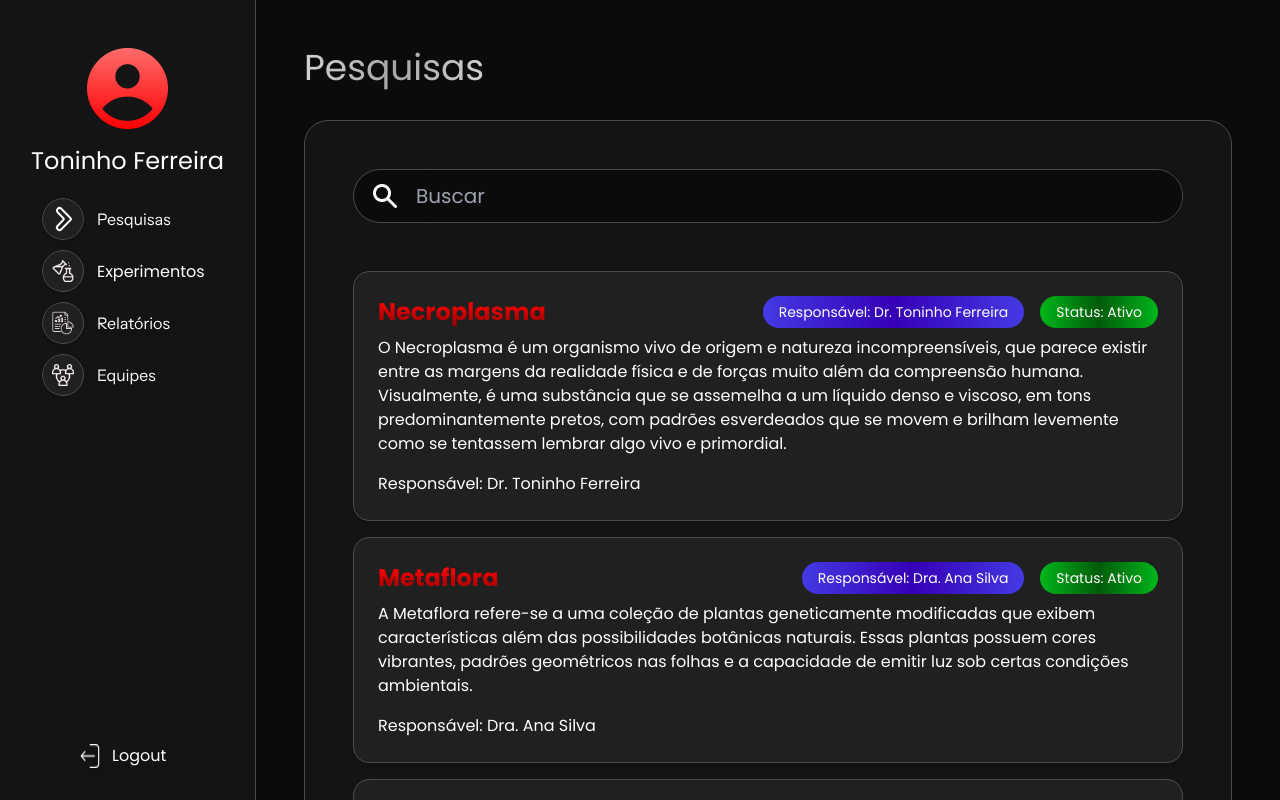
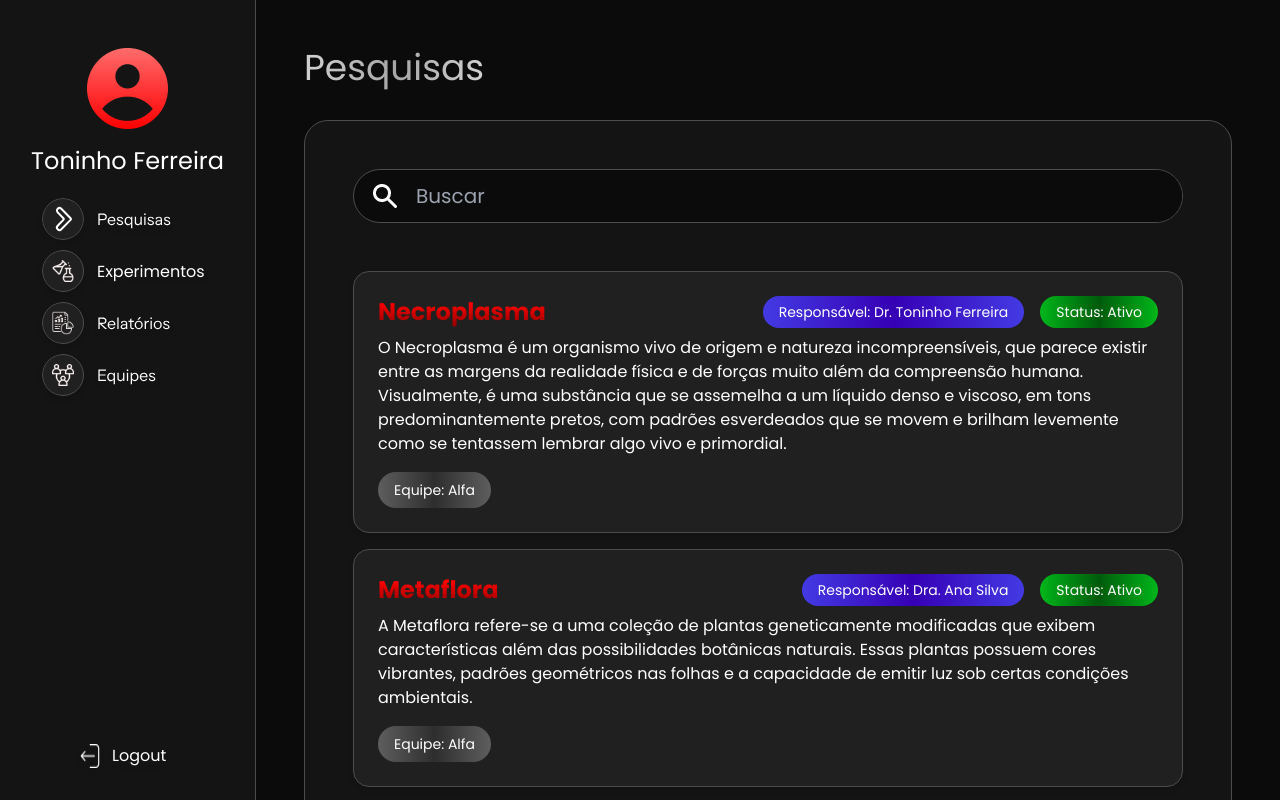
Before and after one commit to m3raak1/nero-management, a Vue app: page /pesquisas.html in a window 1280 px wide. Built offline with nearby package versions, Linux system fonts and the light colour scheme; data requests are answered from the project's data file; a web font is replaced by a local one.

Commit message:
Equipe adicionada (Somente visualização) com estilização

```diff
--- a/src/components/Pesquisa.vue
+++ b/src/components/Pesquisa.vue
@@ -23,7 +23,9 @@ defineProps({
                 <p class="text-white mt-2 mb-4">
                     {{ search.summary }}
                 </p>
-                <h2 class="text-white">Responsável: {{ search.responsible }}</h2>
+                <div class="flex justify-between">
+                    <span class="text-white  block flex items-center bg-metal-gradient py-2 px-4 rounded-3xl text-sm">Equipe: Alfa</span>
+                </div>
             </a>
         </div>
     </div>
--- a/tailwind.config.js
+++ b/tailwind.config.js
@@ -8,7 +8,8 @@ export default {
       'red-gradient': 'linear-gradient(#8B0000 0%, #ff0000 20%, #8B0000 100%)',
       'ruby-gradient': 'linear-gradient(90deg, rgba(255,0,0,1) -20%, rgba(125,0,0,1) 50%, rgba(255,0,0,1) 120%);',
       'sapphire-gradient': 'linear-gradient(90deg, rgba(75,93,255,1) -30%, rgba(54,0,181,1) 50%, rgba(75,93,255,1) 130%);',
-      'emerald-gradient': 'linear-gradient(90deg, rgba(0,255,38,1) -40%, rgba(0,91,11,1) 50%, rgba(0,255,38,1) 140%);'
+      'emerald-gradient': 'linear-gradient(90deg, rgba(0,255,38,1) -40%, rgba(0,91,11,1) 50%, rgba(0,255,38,1) 140%);',
+      'metal-gradient': 'linear-gradient(90deg, rgba(113,113,113,1) -20%, rgba(46,46,46,1) 50%, rgba(113,113,113,1) 120%);'
     },
     extend: {
       fontFamily: {
```
